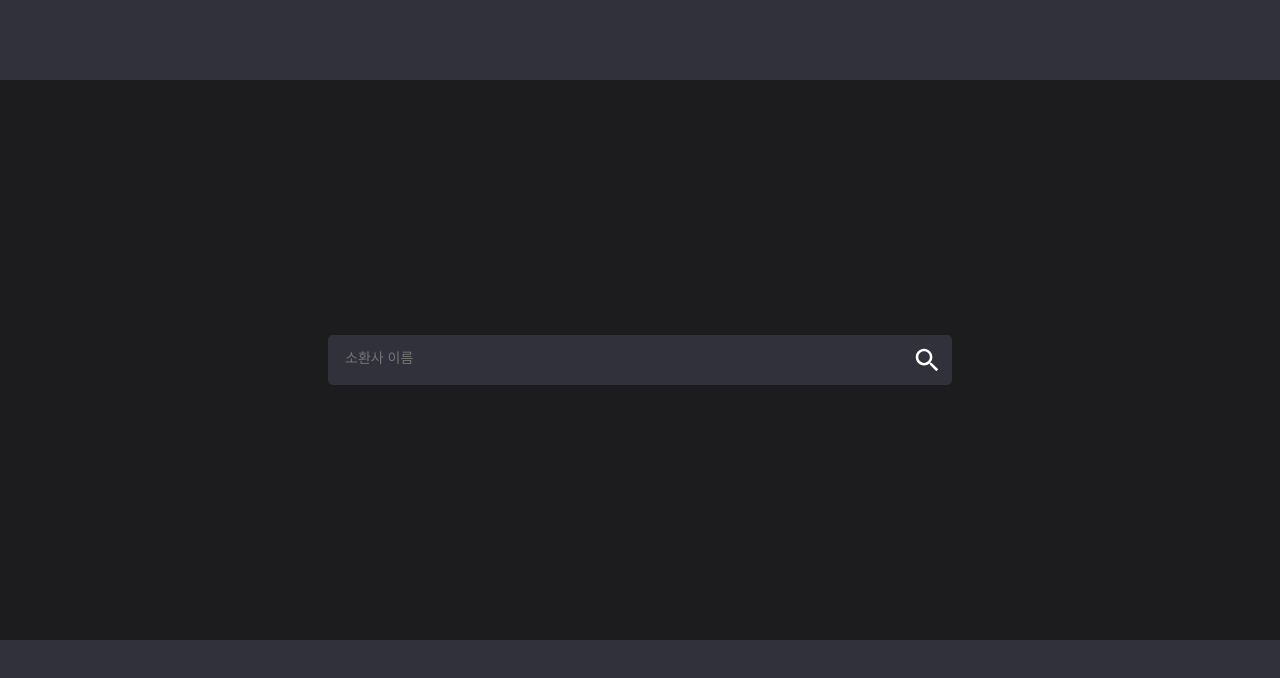
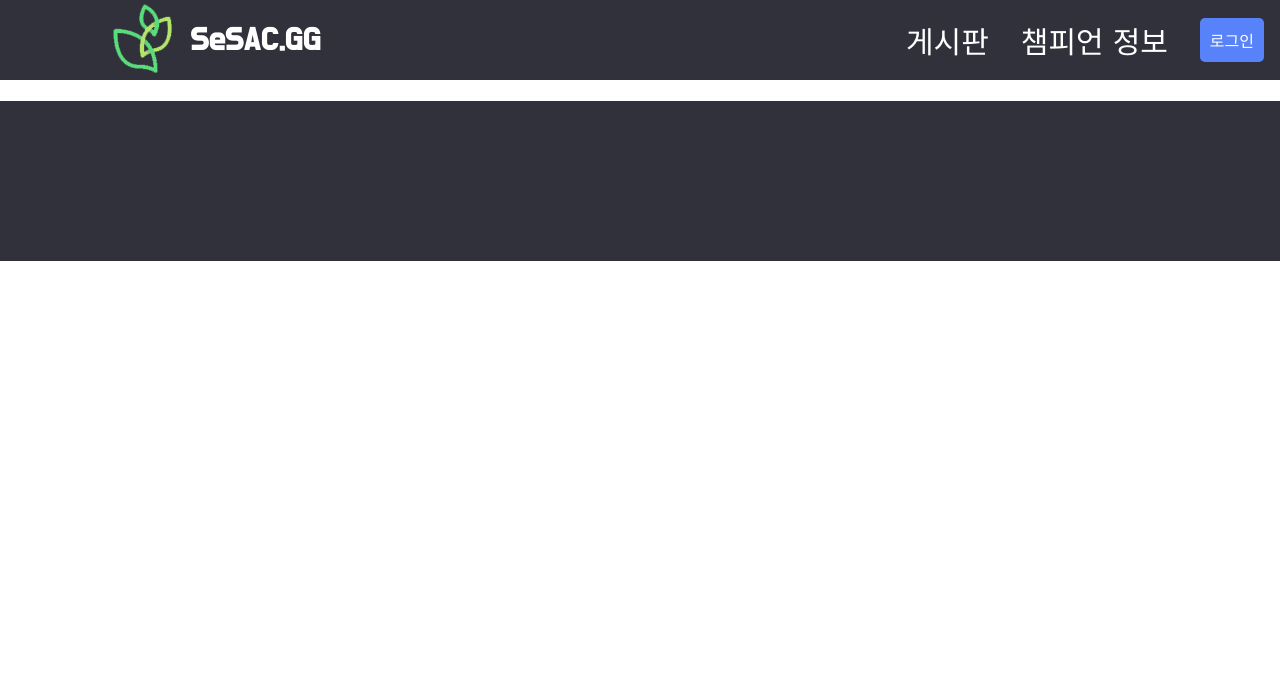
Before and after one commit to Kwonojae/SeSacSpring.Project, a React (Create React App) app: page /summoner in a window 1280 px wide. Shown: the top 678 px of the page. Built offline with nearby package versions, Linux system fonts and the light colour scheme.

Commit message:
페이지 넘겨서 username 받는거 확인

```diff
--- a/package.json
+++ b/package.json
@@ -10,6 +10,7 @@
     "react": "^17.0.2",
     "react-dom": "^17.0.2",
     "react-icons": "^4.3.1",
+    "react-router-dom": "^6.2.1",
     "react-scripts": "5.0.0",
     "styled-components": "^5.3.3",
     "web-vitals": "^2.1.3"
--- a/public/index.html
+++ b/public/index.html
@@ -24,6 +24,7 @@
       work correctly both with client-side routing and a non-root public URL.
       Learn how to configure a non-root public URL by running `npm run build`.
     -->
+    <link href="https://fonts.googleapis.com/css2?family=Do+Hyeon&display=swap" rel="stylesheet">
     <title>React App</title>
   </head>
   <body>
--- a/src/App.js
+++ b/src/App.js
@@ -1,16 +1,21 @@
 
 import './App.css';
+import { BrowserRouter, Route, Routes } from "react-router-dom";
 import Navigator from './navigator/Navigator';
 import HomePage from './homePage/HomePage';
 import Footer from './footer/Footer';
+import SummonerPage from './homePage/SummonerPage';
 
 function App() {
   return (
-    <div>
+    <BrowserRouter>
       <Navigator></Navigator>
-      <HomePage></HomePage>
+      <Routes>
+        <Route path="/" exact={true} element={<HomePage />} />
+        <Route path="/summoner/" element={<SummonerPage />} />
+      </Routes>
       <Footer></Footer>
-    </div>
+    </BrowserRouter>
   );
 }
 
--- a/src/api/apiManager.js
+++ b/src/api/apiManager.js
@@ -22,7 +22,7 @@ export const getUserInfo = async(summonerName ) => {
 export const getMatchHistory = async(summonerPuuid) => {
     // API 키 사용해서 JSON 데이터 불러옴
     const Info = await axios.get(
-        `https://asia.api.riotgames.com/lol/match/v5/matches/by-puuid/${summonerPuuid}/ids?start=0&count=10`
+        `https://asia.api.riotgames.com/lol/match/v5/matches/by-puuid/${summonerPuuid}/ids?start=0&count=10&api_key=${api_key}`
     );
 
     // JSON 데이터중 원하는 데이터만 추출
@@ -31,5 +31,20 @@ export const getMatchHistory = async(summonerPuuid) => {
     }
 
     // 추출한 데이터 반환
-    return Info;
+    return Info.data;
 }
+
+export const getMatchHistoryDetail = async(matchId) => {
+    // API 키 사용해서 JSON 데이터 불러옴
+    const Info = await axios.get(
+        `https://asia.api.riotgames.com/lol/match/v5/matches/${matchId}?api_key=${api_key}`
+    );
+
+    // JSON 데이터중 원하는 데이터만 추출
+    const data = {
+        participants: Info.data.info.participants,
+    }
+
+    // 추출한 데이터 반환
+    return data;
+}
--- a/src/homePage/HomePage.js
+++ b/src/homePage/HomePage.js
@@ -1,5 +1,6 @@
 import React, { useState } from "react";
-import { getMatchHistory, getUserInfo } from "../api/apiManager";
+import { Link } from "react-router-dom";
+import { getMatchHistory, getMatchHistoryDetail, getUserInfo } from "../api/apiManager";
 import styled from "styled-components";
 import { IoMdSearch } from "react-icons/io";
 
@@ -13,14 +14,21 @@ const HomePage = () => {
 
     const handleSubmit = (e) => {
         e.preventDefault();
-        console.log(getUserInfo(username));
+        // console.log(getUserInfo(username));
+        // console.log(getMatchHistory("1ADaNT2BunDYZQ4MFfehi-mkbBbckLnLCpSU2B5rfQOMc9_c9xS3liUGcfdYIGHirJtG0hgrvKzwxA"));
+        // console.log(getMatchHistoryDetail("KR_5661918273"));
     };
 
     return (
         <Container>
             <SearchBar onSubmit={handleSubmit}>
                 <Searchinput type="text" name="username" placeholder="소환사 이름" onChange={handleInput} />
+                <Link to={{
+                    pathname: `/summoner/`,
+                    search: `userName=${username}`,
+                }}>
                 <Searchbutton type="submit"><IoMdSearch size={"30px"} color="white"/></Searchbutton>
+                </Link>
             </SearchBar>
         </Container>
     )
--- /dev/null
+++ b/src/homePage/SummonerPage.js
@@ -0,0 +1,23 @@
+import React, { useState } from "react";
+import { useSearchParams } from 'react-router-dom';
+import { getMatchHistory, getMatchHistoryDetail, getUserInfo } from "../api/apiManager";
+import styled from "styled-components";
+
+const SummonerPage = () => {
+
+    const [searchParams] = useSearchParams();
+    const username = searchParams.get('userName');
+
+    return(
+        <Container>
+            <h1>{username}</h1>
+        </Container>
+    )
+
+}
+
+export default SummonerPage;
+
+const Container = styled.div`
+
+`
--- a/src/navigator/Navigator.js
+++ b/src/navigator/Navigator.js
@@ -1,20 +1,72 @@
-import React, { useState } from "react";
-import styled from "styled-components";
+import React from "react";
+import styled, { css } from "styled-components/macro";
+import title from "../img/SeSAC.png";
+import { Link } from "react-router-dom";
 
 const Navigator = () => {
-    return(
+    return (
         <Nav>
+            <Logo>
+                <img src={title} alt="" width="90%"></img>
+                <h1>SeSAC.GG</h1>
+            </Logo>
+            <NavMenu>
+                <NavMenuLink>게시판</NavMenuLink>
+                <NavMenuLink>챔피언 정보</NavMenuLink>
 
+                <Login>로그인</Login>
+            </NavMenu>
         </Nav>
     )
-
 }
 
 export default Navigator;
 
 const Nav = styled.div`
-
-
 height: 10vh;
+display: flex;
+justify-content: space-between;
+width: 100%;
 background: #31313c;
 `
+
+const Logo = styled.div`
+margin-left: 100px;
+position: relative;
+width: 100px;
+color: #fff;
+display: flex;
+align-items: center;
+height: 100%;
+cursor: pointer;
+text-decoration: none;
+font-family: 'Do Hyeon', sans-serif;
+`
+const NavMenu = styled.div`
+  display: flex;
+  align-items: center;
+  @media screen and (max-width: 768px) {
+    display: none;
+  }
+`;
+
+const NavMenuLink = styled.div`
+  color: #fff;
+  display: flex;
+  align-items: center;
+  padding: 0 1rem;
+  height: 100%;
+  cursor: pointer;
+  text-decoration: none;
+  font-size: 30px;
+  font-family: 'Do Hyeon', sans-serif;
+`;
+
+const Login = styled.div`
+background: #5882FA;
+color: white;
+padding: 10px;
+border-radius: 5px;
+cursor: pointer;
+margin: 1rem;
+`
```
Also changed, not shown: src/img/SeSAC.png (added), 1 other file (tests, documents, lock files or other folders).
